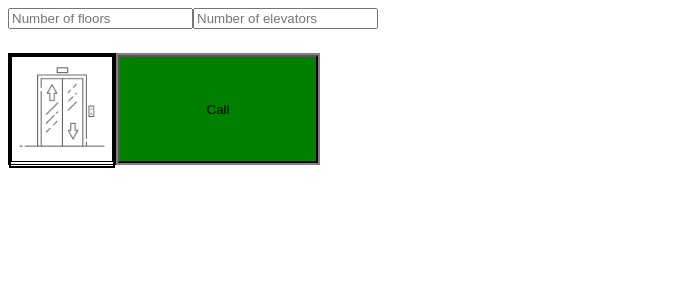
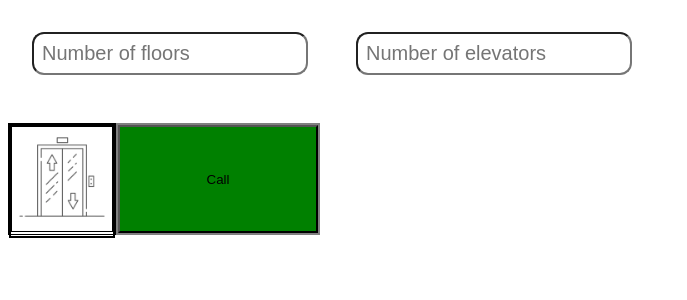
Before and after one commit to barcic12/elevator, a React (Create React App) app: page / in a window 1280 px wide. Shown: the top 300 px of the page, without its empty margins (0-687 px from the left). Built offline with nearby package versions, Linux system fonts and the light colour scheme.

Commit message:
input-css

```diff
--- a/src/App.css
+++ b/src/App.css
@@ -4,3 +4,11 @@
   text-align: center;
   margin: 24px auto;
 }
+
+input {
+  padding: 8px;
+  border-radius: 12px;
+  margin: 24px;
+  width: 20vw;
+  font-size: 1.25rem;
+}
```
